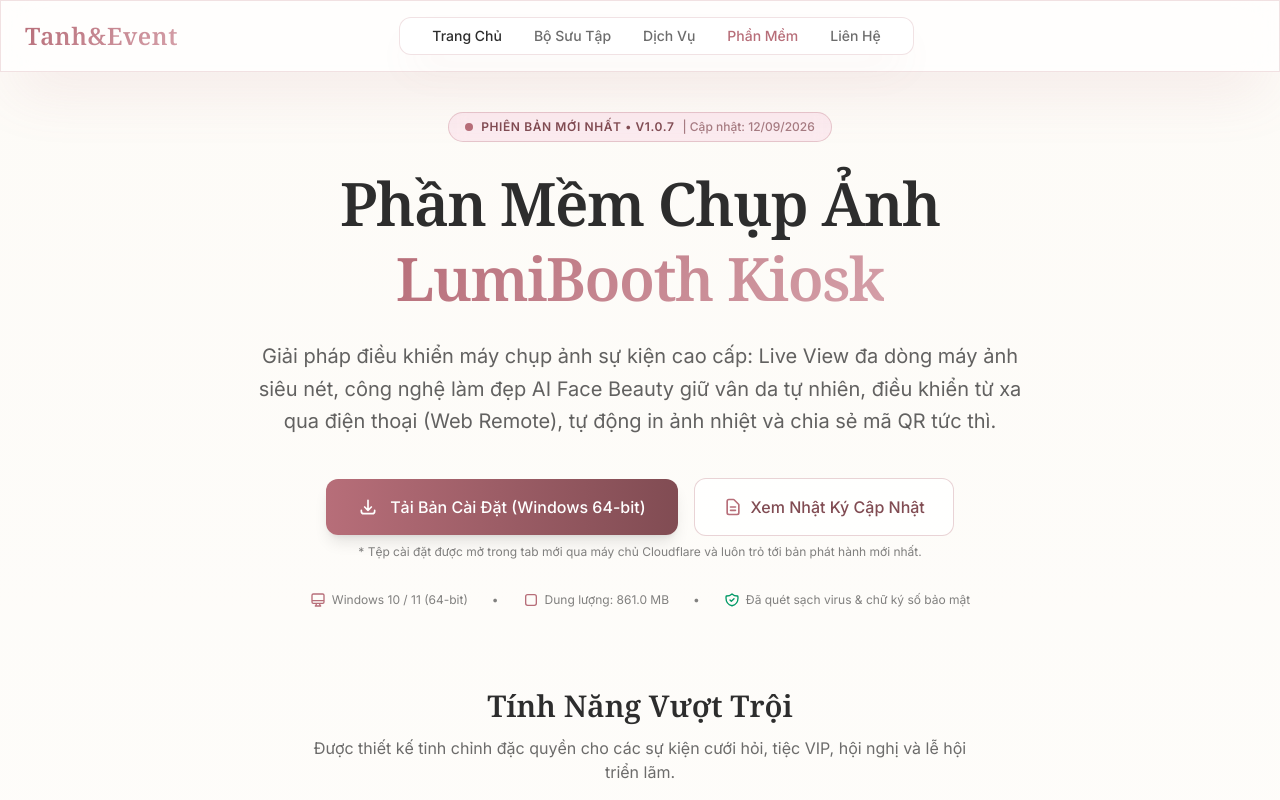
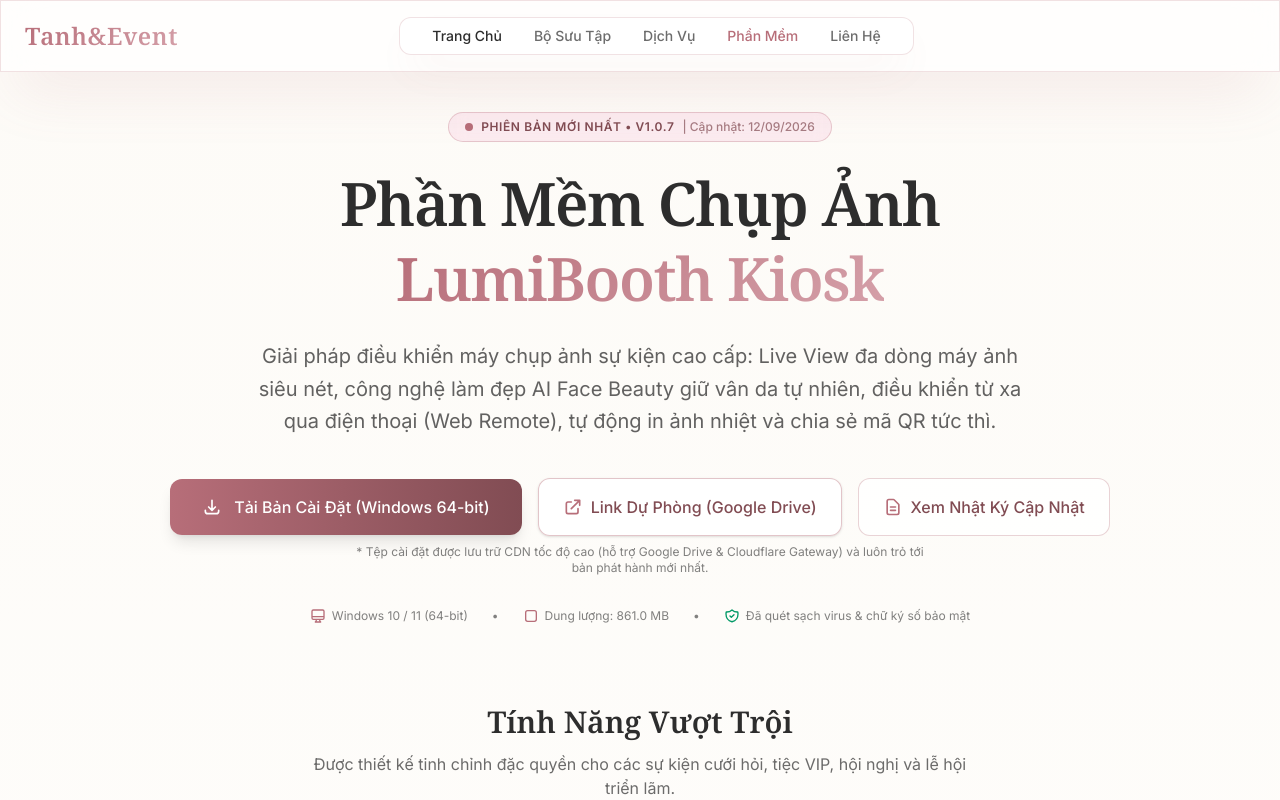
Before and after one commit to theanh2002-dotcom/luxe-agency-vn, an Angular app: page /software in a window 1280 px wide. Shown: the top 800 px of the page. Built offline with nearby package versions, Linux system fonts and the light colour scheme; no server answers.

Commit message:
feat(software): add Google Drive mirror link and update v1.0.7 release notes for Sony and Canon

```diff
--- a/src/app/features/software-page/software-page.html
+++ b/src/app/features/software-page/software-page.html
@@ -43,9 +43,20 @@
         <span>Tải Bản Cài Đặt (Windows 64-bit)</span>
       </a>
 
+      <a
+        [href]="googleDriveUrl"
+        target="_blank"
+        rel="noopener noreferrer"
+        class="w-full sm:w-auto inline-flex items-center justify-center gap-2 px-6 py-4 rounded-xl bg-white/90 border border-[#B76E79]/40 text-[#814C53] font-medium text-base hover:bg-[#F8C8DC]/20 transition-all duration-300 shadow-sm cursor-pointer">
+        <svg class="w-5 h-5 text-[#B76E79]" fill="none" stroke="currentColor" viewBox="0 0 24 24">
+          <path stroke-linecap="round" stroke-linejoin="round" stroke-width="2" d="M10 6H6a2 2 0 00-2 2v10a2 2 0 002 2h10a2 2 0 002-2v-4M14 4h6m0 0v6m0-6L10 14"></path>
+        </svg>
+        <span>Link Dự Phòng (Google Drive)</span>
+      </a>
+
       <button
         (click)="scrollToSection('release-notes')"
-        class="w-full sm:w-auto inline-flex items-center justify-center gap-2 px-7 py-4 rounded-xl bg-white/80 border border-[#B76E79]/30 text-[#814C53] font-medium text-base hover:bg-[#F8C8DC]/20 transition-all duration-300">
+        class="w-full sm:w-auto inline-flex items-center justify-center gap-2 px-6 py-4 rounded-xl bg-white/80 border border-[#B76E79]/30 text-[#814C53] font-medium text-base hover:bg-[#F8C8DC]/20 transition-all duration-300">
         <svg class="w-5 h-5 text-[#B76E79]" fill="none" stroke="currentColor" viewBox="0 0 24 24">
           <path stroke-linecap="round" stroke-linejoin="round" stroke-width="2" d="M9 12h6m-6 4h6m2 5H7a2 2 0 01-2-2V5a2 2 0 012-2h5.586a1 1 0 01.707.293l5.414 5.414a1 1 0 01.293.707V19a2 2 0 01-2 2z"></path>
         </svg>
@@ -55,7 +66,7 @@
 
     <!-- User notice about opening in new tab -->
     <p class="text-xs text-[#2D2D2D]/60 max-w-xl mx-auto -mt-2 mb-8 text-center font-light">
-      * Tệp cài đặt được mở trong tab mới qua máy chủ Cloudflare và luôn trỏ tới bản phát hành mới nhất.
+      * Tệp cài đặt được lưu trữ CDN tốc độ cao (hỗ trợ Google Drive &amp; Cloudflare Gateway) và luôn trỏ tới bản phát hành mới nhất.
     </p>
 
     <!-- Quick Meta Info -->
@@ -284,13 +295,24 @@
           </a>
 
           <a
+            [href]="googleDriveUrl"
+            target="_blank"
+            rel="noopener noreferrer"
+            class="w-full sm:w-auto inline-flex items-center justify-center gap-2 px-6 py-3.5 rounded-xl bg-white/20 border border-white/60 text-white font-medium text-base hover:bg-white/30 transition-all duration-300 cursor-pointer">
+            <svg class="w-5 h-5 text-white" fill="none" stroke="currentColor" viewBox="0 0 24 24">
+              <path stroke-linecap="round" stroke-linejoin="round" stroke-width="2" d="M10 6H6a2 2 0 00-2 2v10a2 2 0 002 2h10a2 2 0 002-2v-4M14 4h6m0 0v6m0-6L10 14"></path>
+            </svg>
+            <span>Link Dự Phòng (Google Drive)</span>
+          </a>
+
+          <a
             routerLink="/contact"
             class="w-full sm:w-auto inline-flex items-center justify-center gap-2 px-7 py-3.5 rounded-xl bg-transparent border border-white/60 text-white font-medium text-base hover:bg-white/10 transition-all duration-300">
             <span>Liên Hệ Tư Vấn &amp; License</span>
           </a>
         </div>
         <p class="text-xs text-white/70 max-w-xl mx-auto text-center font-light">
-          * Tệp tải sẽ được mở trong tab mới từ máy chủ Cloudflare.
+          * Hỗ trợ tải trực tiếp qua CDN tốc độ cao hoặc xem thư mục Google Drive chính thức.
         </p>
       </div>
     </div>
--- a/src/app/features/software-page/software-page.ts
+++ b/src/app/features/software-page/software-page.ts
@@ -60,6 +60,8 @@
   readonly platform = 'Windows 10 / 11 (64-bit)';
   readonly installerAvailable = signal(true);
   readonly downloadUrl = environment.softwareDownloadUrl;
+  readonly googleDriveUrl = 'https://drive.google.com/file/d/1dlvYVq3kyK9uFe47siEFF7Rf8eEQ9ep4/view?usp=sharing';
+  readonly googleDriveFolderUrl = 'https://drive.google.com/drive/folders/12kUOKaVUdW9Bg3cdioG2PLshN5UhDHkD?usp=drive_link';
 
   downloadToastMessage = signal<string | null>(null);
 
@@ -153,13 +155,14 @@
       releaseDate: '12/09/2026',
       isLatest: true,
       tagText: 'Bản mới nhất',
-      summary: 'Phiên bản đóng gói Inno Setup chính thức: Tích hợp đầy đủ Canon EDSDK plug & play, nâng cấp làm đẹp Studio Glam AI và tối ưu giải phóng RAM triệt để.',
+      summary: 'Phiên bản đóng gói Inno Setup chính thức: Tích hợp đầy đủ Canon & Sony SDK plug & play, nâng cấp làm đẹp Studio Glam AI và tối ưu giải phóng RAM triệt để.',
       downloadSize: '861.0 MB',
       changes: [
-        { category: 'new', label: 'Canon Plug & Play', text: 'Đóng gói toàn diện bộ điều khiển Canon EDSDK và CanonEdSdkBridge native mới nhất, khách hàng cắm cáp USB nhận ngay không cần cấu hình phức tạp.' },
+        { category: 'new', label: 'Sony Alpha SDK & Driver', text: 'Tích hợp toàn diện Sony CrSDK, SonyCameraHost và tùy chọn cài đặt driver signed libusbK cho máy ảnh Sony ngay trong bộ cài.' },
+        { category: 'new', label: 'Canon Plug & Play', text: 'Đóng gói toàn diện bộ điều khiển Canon EDSDK và CanonEdSdkBridge native mới nhất, cắm cáp USB nhận ngay không cần cấu hình phức tạp.' },
         { category: 'new', label: 'Studio Glam AI', text: 'Nâng cấp tính năng làm đẹp da chuyên sâu với thuật toán nhận diện khuôn mặt và phục hồi cấu trúc vân da tự nhiên chuẩn Studio.' },
         { category: 'improved', label: 'Dọn dẹp RAM', text: 'Cơ chế giải phóng RAM triệt để ngay sau mỗi session chụp và tự động dọn sạch bộ nhớ đệm khi máy chuyển về màn hình chờ.' },
-        { category: 'improved', label: 'Bộ cài đặt Inno Setup', text: 'Đóng gói trình cài đặt chuyên nghiệp hỗ trợ cài đặt mượt mà, đầy đủ thư viện offline cần thiết cho mọi môi trường Windows 10/11.' }
+        { category: 'improved', label: 'Bộ cài đặt Inno Setup', text: 'Đóng gói trình cài đặt trọn gói 861 MB lưu trữ trên Google Drive CDN tốc độ cao, sửa triệt để lỗi file corrupted khi tải mạng yếu.' }
       ]
     },
     {
```
